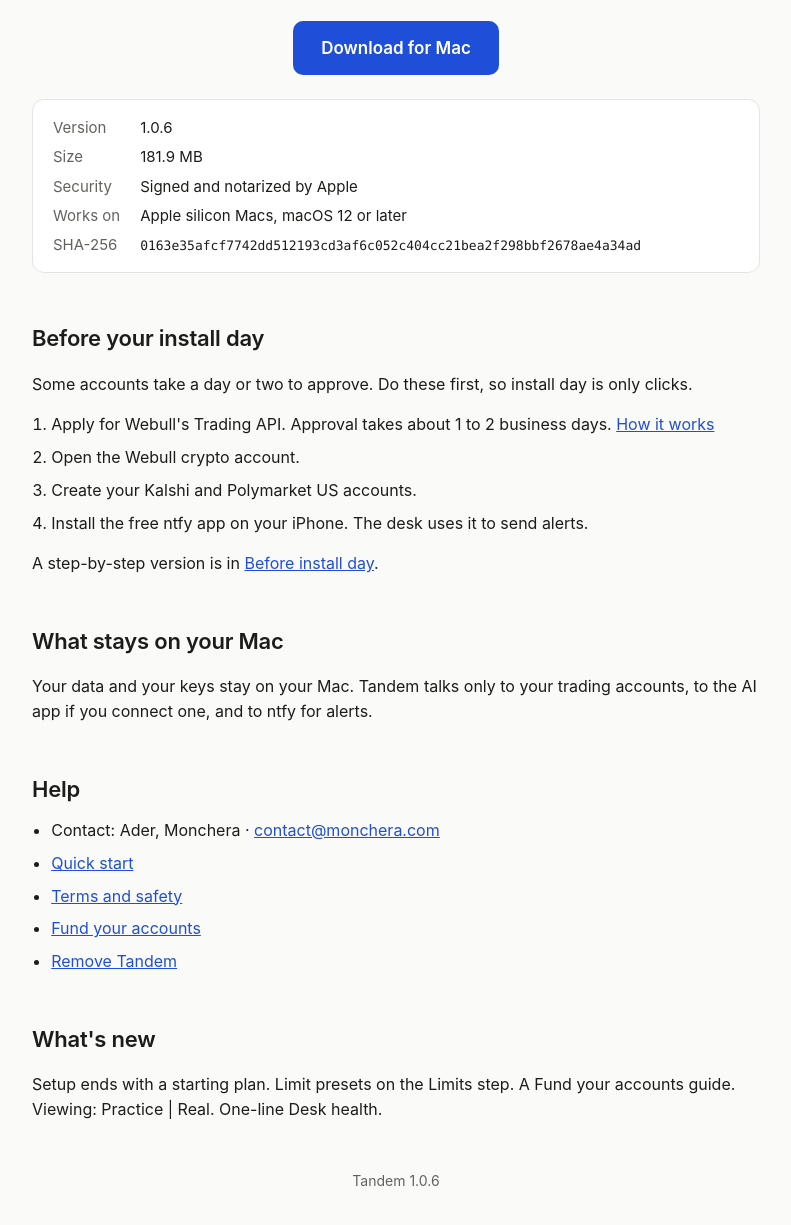
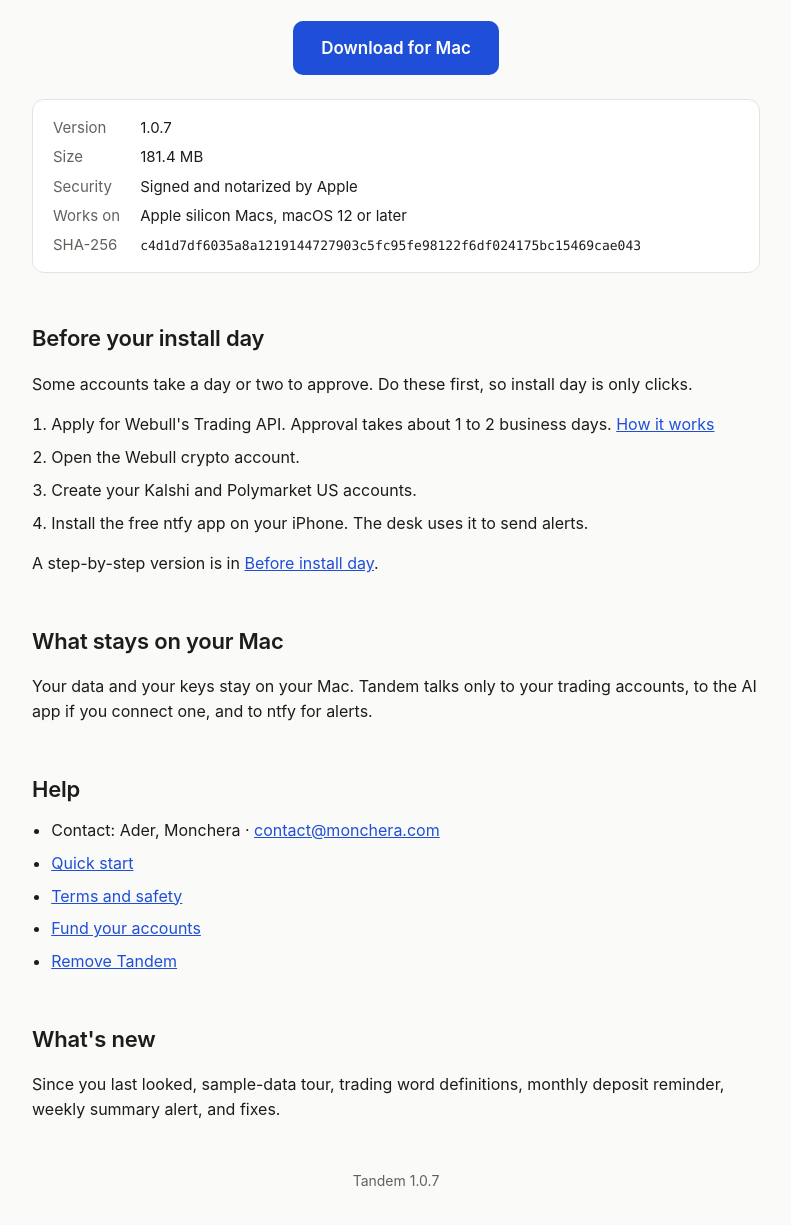
Before and after one commit to adersouza/tandem-releases, a plain HTML site: page index.html in a window 1280 px wide. Shown: the part 741-1966 px from the top of the page, without its empty margins (244-1035 px from the left). Drawn offline with Linux system fonts and the light colour scheme.

Commit message:
Tandem 1.0.7

```diff
--- a/index.html
+++ b/index.html
@@ -55,14 +55,14 @@ footer { margin-top: 48px; color: var(--muted); font-size: 14px; text-align: cen
 
   <img class="shot" src="overview.png" alt="The Tandem Overview on day 3 of the practice week: value, positions, routines, return and this week">
 
-  <div class="cta"><a class="button" href="https://github.com/adersouza/tandem-releases/releases/download/v1.0.6/Tandem-1.0.6.dmg">Download for Mac</a></div>
+  <div class="cta"><a class="button" href="https://github.com/adersouza/tandem-releases/releases/download/v1.0.7/Tandem-1.0.7.dmg">Download for Mac</a></div>
 
   <dl class="facts">
-    <dt>Version</dt><dd>1.0.6</dd>
-    <dt>Size</dt><dd>181.9 MB</dd>
+    <dt>Version</dt><dd>1.0.7</dd>
+    <dt>Size</dt><dd>181.4 MB</dd>
     <dt>Security</dt><dd>Signed and notarized by Apple</dd>
     <dt>Works on</dt><dd>Apple silicon Macs, macOS 12 or later</dd>
-    <dt>SHA-256</dt><dd><code>0163e35afcf7742dd512193cd3af6c052c404cc21bea2f298bbf2678ae4a34ad</code></dd>
+    <dt>SHA-256</dt><dd><code>c4d1d7df6035a8a1219144727903c5fc95fe98122f6df024175bc15469cae043</code></dd>
   </dl>
 
   <section id="before">
@@ -95,10 +95,10 @@ footer { margin-top: 48px; color: var(--muted); font-size: 14px; text-align: cen
 
   <section id="new">
     <h2>What's new</h2>
-    <p class="notes">Setup ends with a starting plan. Limit presets on the Limits step. A Fund your accounts guide. Viewing: Practice | Real. One-line Desk health.</p>
+    <p class="notes">Since you last looked, sample-data tour, trading word definitions, monthly deposit reminder, weekly summary alert, and fixes.</p>
   </section>
 
-  <footer>Tandem 1.0.6</footer>
+  <footer>Tandem 1.0.7</footer>
 </main>
 </body>
 </html>
```
Also changed, not shown: appcast.xml (+9 -0 lines), 1 other file.
